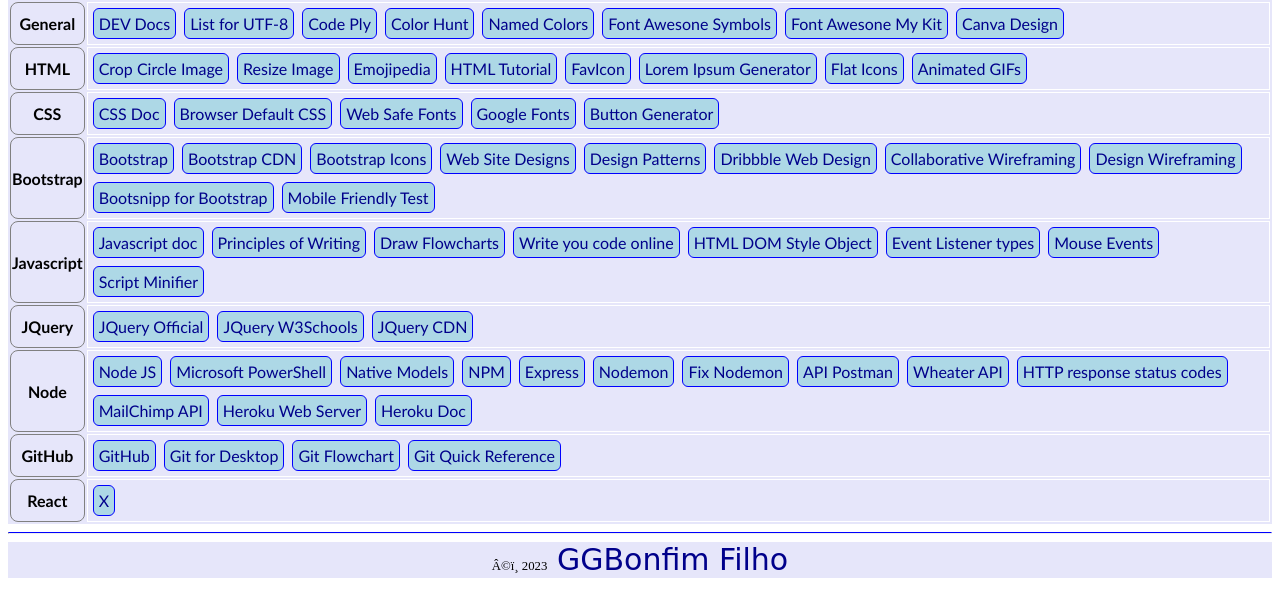
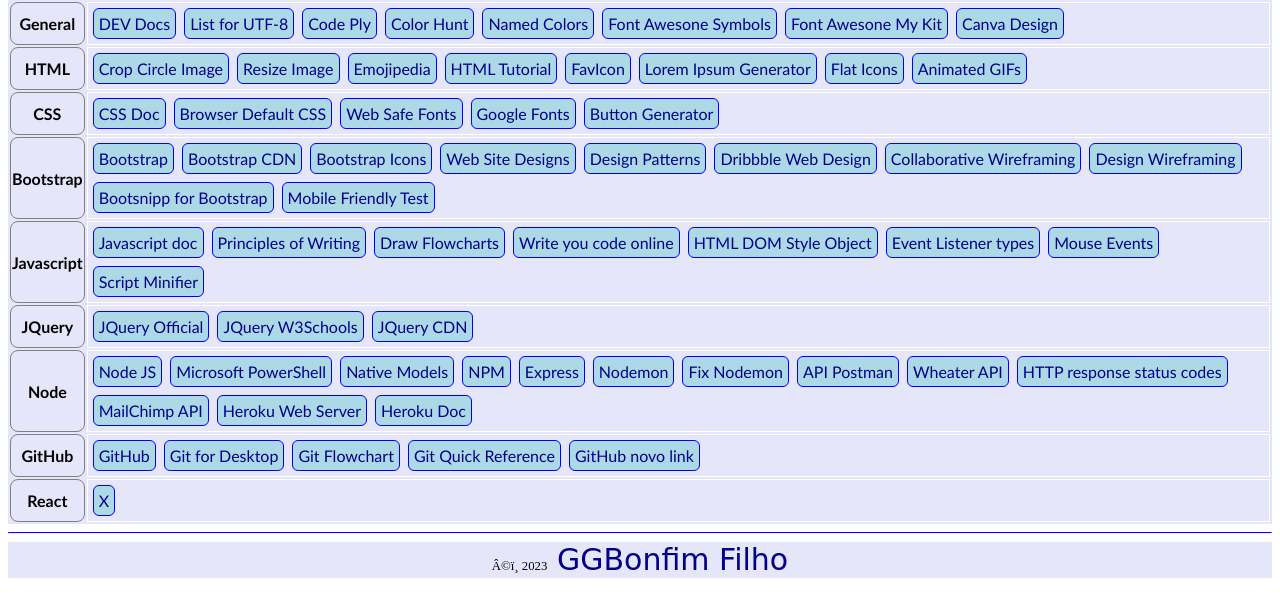
Before and after one commit to gersonbonfim/resume, a plain HTML site: page index.html in a window 1280 px wide. Shown: the part 68-684 px from the top of the page. Drawn offline with Linux system fonts and the light colour scheme; a web font is replaced by a local one.

Commit message:
Novo link

```diff
--- a/index.html
+++ b/index.html
@@ -124,9 +124,7 @@
 			<span class="my_link"><a href="https://git-scm.com/downloads">Git for Desktop</a></span>
 			<span class="my_link"><a href="https://drive.google.com/uc?export=download&id=1QPRh5YmqQm4DFfitelPYlBTWC2I6tTTM">Git Flowchart</a></span>
 			<span class="my_link"><a href="https://drive.google.com/uc?export=download&id=18O19SefauXiJP4S9zRGsXX6I5hPmzrq-">Git Quick Reference</a></span>
-
-
-
+			<span class="my_link"><a href="#">GitHub novo link</a></span>
 
 		</td>
     </tr>
```
